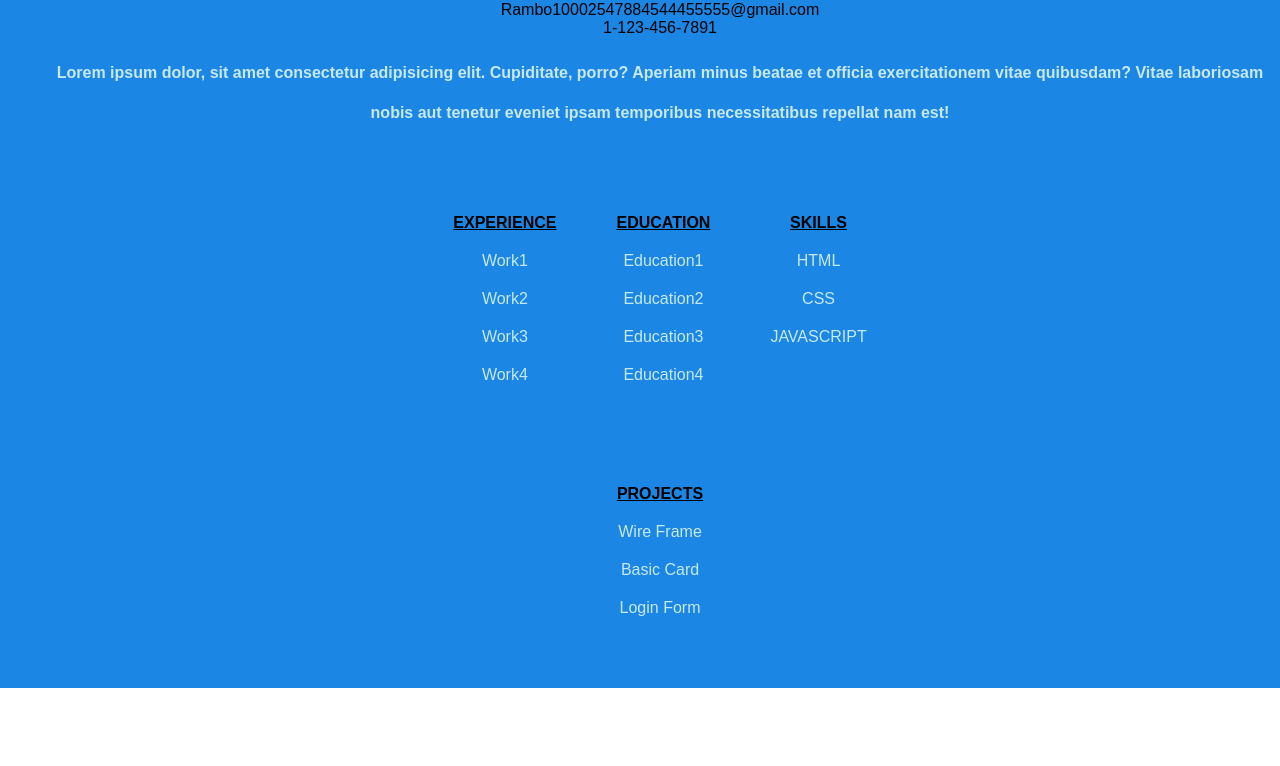
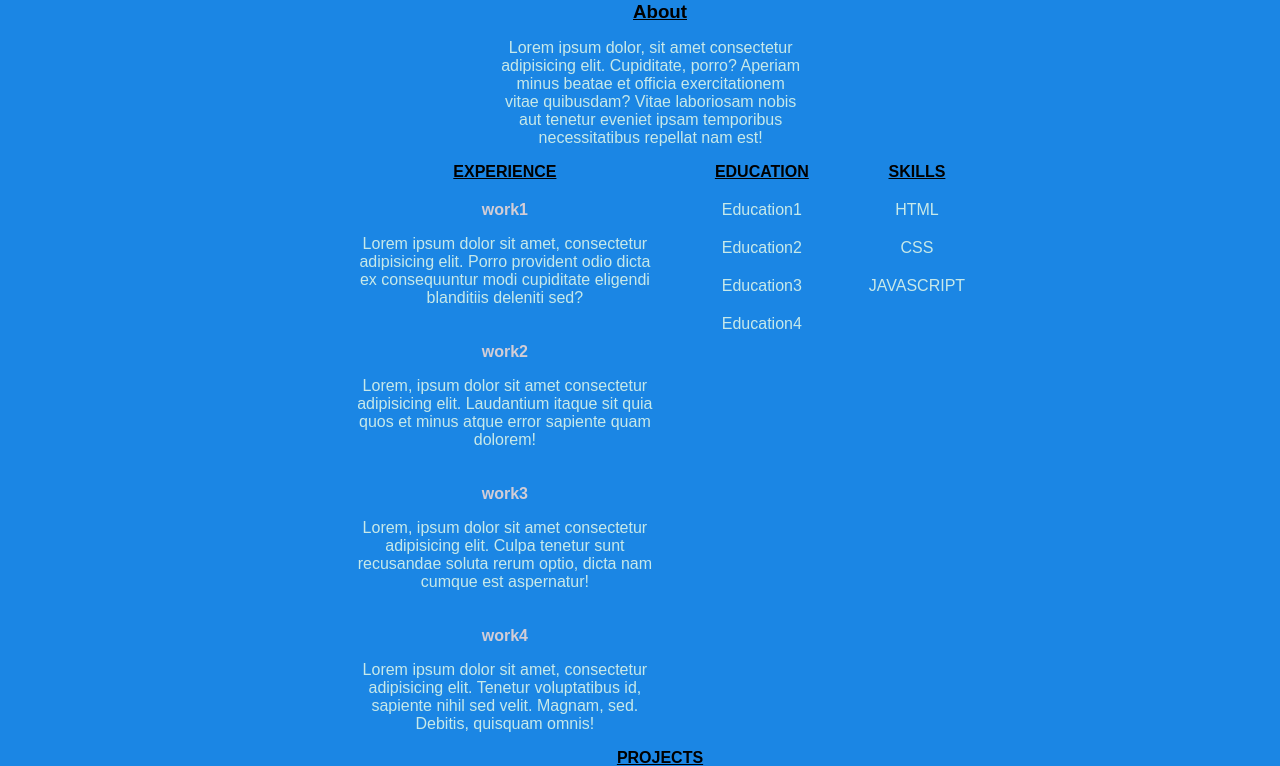
Before and after one commit to VshaunR/practice-resume, a plain HTML site: page index.html in a window 1280 px wide. Shown: the part 112-878 px from the top of the page. Before the commit the page ends 800 px from the top, so only its background shows below. Drawn offline with Linux system fonts and the light colour scheme.

Commit message:
fixed background color not covering the entire page

```diff
--- a/index.html
+++ b/index.html
@@ -18,37 +18,46 @@
       <a href="" class="contact">Rambo10002547884544455555@gmail.com</a>
       <br>
       <a href="" class="contact">1-123-456-7891</a>
+      <h3 class="section-title">About</h3>
       <p class="about">Lorem ipsum dolor, sit amet consectetur adipisicing elit. Cupiditate, porro? Aperiam minus beatae et officia exercitationem vitae quibusdam? Vitae laboriosam nobis aut tenetur eveniet ipsam temporibus necessitatibus repellat nam est!</p>
       </ul>
     </header>
    <main class="main">
     <ul class="experience">
       <h4 class="section-title">EXPERIENCE</h4>
-      <li>Work1</li>
-      <li>Work2</li>
-      <li>Work3</li>
-      <li>Work4</li>
+      <li class="list-item"><strong class="work-title">work1</strong>
+        <p>Lorem ipsum dolor sit amet, consectetur adipisicing elit. Porro provident odio dicta ex consequuntur modi cupiditate eligendi blanditiis deleniti sed?</p>
+      </li>
+      <li class="list-item"><strong class="work-title">work2</strong>
+        <p>Lorem, ipsum dolor sit amet consectetur adipisicing elit. Laudantium itaque sit quia quos et minus atque error sapiente quam dolorem!</p>
+      </li>
+      <li class="list-item"><strong class="work-title">work3</strong>
+        <p>Lorem, ipsum dolor sit amet consectetur adipisicing elit. Culpa tenetur sunt recusandae soluta rerum optio, dicta nam cumque est aspernatur!</p>
+      </li>
+      <li class="list-item"><strong class="work-title">work4</strong>
+        <p>Lorem ipsum dolor sit amet, consectetur adipisicing elit. Tenetur voluptatibus id, sapiente nihil sed velit. Magnam, sed. Debitis, quisquam omnis!</p>
+      </li>
   </ul>
   <ul class="education">
     <h4 class="section-title">EDUCATION</h4>
-      <li>Education1</li>
-      <li>Education2</li>
-      <li>Education3</li>
-      <li>Education4</li>
+      <li class="list-item">Education1</li>
+      <li class="list-item">Education2</li>
+      <li class="list-item">Education3</li>
+      <li class="list-item">Education4</li>
   </ul>
   <ul class="skills">
     <h4 class="section-title">SKILLS</h4>
-      <li>HTML</li>
-      <li>CSS</li>
-      <li>JAVASCRIPT</li>
+      <li class="list-item">HTML</li>
+      <li class="list-item">CSS</li>
+      <li class="list-item">JAVASCRIPT</li>
   </ul>
    </main>
    <footer class="footer">
       <ul class="projects">
         <h4 class="section-title">PROJECTS</h4>
-        <li>Wire Frame</li>
-        <li>Basic Card</li>
-        <li>Login Form</li>
+        <li class="list-item">Wire Frame</li>
+        <li class="list-item">Basic Card</li>
+        <li class="list-item">Login Form</li>
       </ul>
    </footer>
   </div>
--- a/styles/mobile.css
+++ b/styles/mobile.css
@@ -1,15 +1,25 @@
 @media screen and (max-width:800px){
   .container{
     margin: 0;
-
     display: flex;
     flex-direction: column;
-    height: 100vh;
     background-color: rgb(19, 75, 124);
     color: aqua;
     transition: all ease-in 1s;
     gap: 50px;
   }
+  .main{
+    display: flex;
+    flex-direction: column;
+    justify-content: center;
+    align-items: center;
+  }
+
+}
+
+@media screen and (min-width:800px) {
+  .container{
 
 
+  }
 }
--- a/styles/styles.css
+++ b/styles/styles.css
@@ -4,15 +4,17 @@ body{
   padding: 0;
   font-family: sans-serif;
   text-align: center;
+
 }
+
 h1,h2,h3,h4{
   margin: 0;
 }
 .container{
   display:grid;
-  grid-template-columns: auto ;
-  gap: 30px;
-  height: 100vh;
+  grid-template-columns: 1fr;
+
+
   transition: all ease-in 1s;
   background-color: rgb(27, 134, 228);
   color: rgb(199, 233, 233);
@@ -22,21 +24,21 @@ h1,h2,h3,h4{
   display: flex;
   flex-direction: column;
   justify-content: center;
+ align-items: center;
+
+}
+.about{
 
 
 }
-.about{
-  display: flex;
-  justify-content: center;
-  align-items: center;
-  font-weight: 900;
-  font-family: sans-serif;
-  line-height: 40px;
+.work-title{
+  color: rgb(210, 205, 214);
 
 }
 .main{
 display: flex;
 justify-content: center;
+flex-wrap: wrap;
 gap: 20px;
 align-items: start;
 }
@@ -46,6 +48,11 @@ align-items: start;
   flex-direction: column;
   gap: 20px;
 
+}
+.footer{
+  display: flex;
+  justify-content: center;
+  align-items: center;
 }
 a{
   text-decoration: none;
@@ -60,6 +67,11 @@ ul,ol{
   margin: 0;
 
 }
+p{
+  width: fit-content;
+  min-width: 200px;
+  max-width: 300px;
+}
 .section-title{
 text-decoration: underline;
 color: black;
```
